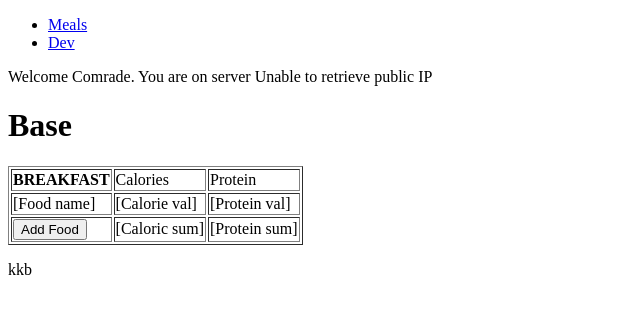
After one commit to dylanhan99/OurFitnessPal, a Flask app: page /meals in a window 1280 px wide. The commit adds this page. Shown: the top 314 px of the page, without its empty margins (0-640 px from the left). Run offline with Flask 3, Linux system fonts and the light colour scheme.

Commit message:
a good rundown of templates and macros

```diff
--- a/app/app.py
+++ b/app/app.py
@@ -1,18 +1,22 @@
-from flask import Flask, render_template
+from flask import Flask, render_template, redirect, url_for
 import requests
+import sqlite3
 #from flask_sqlalchemy import SQLAlchemy
 #from sqlalchemy import inspect
 
 app = Flask(__name__)
 public_ipv4 = None
 
-@app.before_first_request()
 def fetch_instance_ip():
     global public_ipv4
     try:
-        public_ipv4 = requests.get("http://169.254.169.254/latest/meta-data/public-ipv4").text
+        public_ipv4 = "Unable to retrieve public IP"
+        #public_ipv4 = requests.get("http://169.254.169.254/latest/meta-data/public-ipv4").text
     except requests.RequestException:
         public_ipv4 = "Unable to retrieve public IP"
+
+with app.app_context():
+    fetch_instance_ip()
 
 # Database connection details
 #app.config['SQLALCHEMY_DATABASE_URI'] = (
@@ -42,9 +46,16 @@ def index():
     #<p>{{table_name}}</p>
     #{% endfor %}
 
-    message = "hi"
-    return render_template('index.html', public_ipv4=public_ipv4, message=message)
-    #<p>{{message}}</p>
+    return redirect(url_for("meals"))
+    #return render_template('meals.html', public_ipv4=public_ipv4)
+
+@app.route('/meals')
+def meals():
+    return render_template('meals.html', public_ipv4=public_ipv4)
+
+@app.route('/dev')
+def dev():
+    return render_template('dev.html', public_ipv4=public_ipv4)
 
 if __name__ == '__main__':
     app.run(debug=True, host='0.0.0.0')
--- /dev/null
+++ b/app/templates/base.html
@@ -0,0 +1,32 @@
+<!DOCTYPE html>
+<html lang="en">
+<head>
+    <meta charset="UTF-8">
+    <meta name="viewport" content="width=device-width, initial-scale=1.0">
+    <title>OurFitnessPal</title>
+</head>
+<body>
+    <!-- Persistent Header -->
+    <header>
+        <nav>
+            <ul>
+                <li><a href="{{ url_for('meals') }}">Meals</a></li>
+                <li><a href="{{ url_for('dev') }}">Dev</a></li>
+            </ul>
+        </nav>
+    </header>
+
+    <!-- Content -->
+    <main>
+        <p>Welcome Comrade. You are on server {{public_ipv4}}</p>
+
+        {% block content %}
+        {% endblock %}
+    </main>
+
+    <!-- Content -->
+    <footer>
+        <p>kkb</p>
+    </footer>
+</body>
+</html>
--- /dev/null
+++ b/app/templates/macros.html
@@ -0,0 +1,21 @@
+{% macro meal_table(name) %}
+<table border="1">
+    <tr>
+        <th>{{name}}</th>
+        <td>Calories</td>
+        <td>Protein</td>
+    </tr>
+    <tr>
+        <td>[Food name]</td>
+        <td>[Calorie val]</td>
+        <td>[Protein val]</td>
+    </tr>
+    <tr>
+        <td>
+            <button>Add Food</button>
+        </td>
+        <td>[Caloric sum]</td>
+        <td>[Protein sum]</td>
+    </tr>
+</table>
+{% endmacro %}
--- /dev/null
+++ b/app/templates/meals.html
@@ -0,0 +1,8 @@
+{% extends "base.html" %}
+
+{% block content %}
+    {% import "macros.html" as macros %}
+
+    <h1>Base</h1>
+    {{ macros.meal_table("BREAKFAST") }}
+{% endblock %}
```
Also changed, not shown: app/templates/dev.html (added, +7 -0 lines), app/templates/index.html (+6 -3 lines), EC2 UserData.txt (line endings or trailing spaces), 2 other files.
